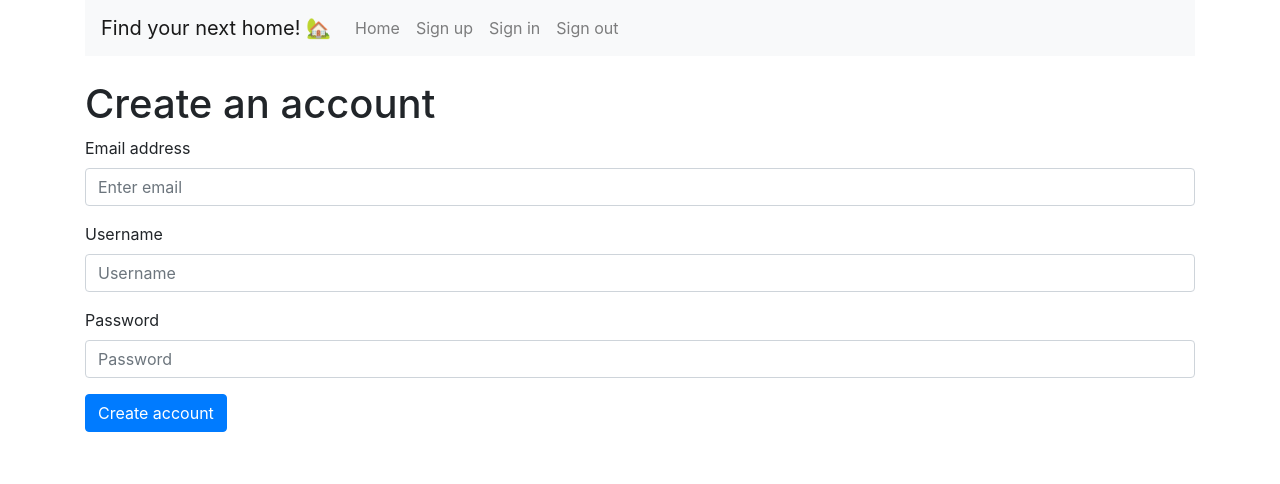
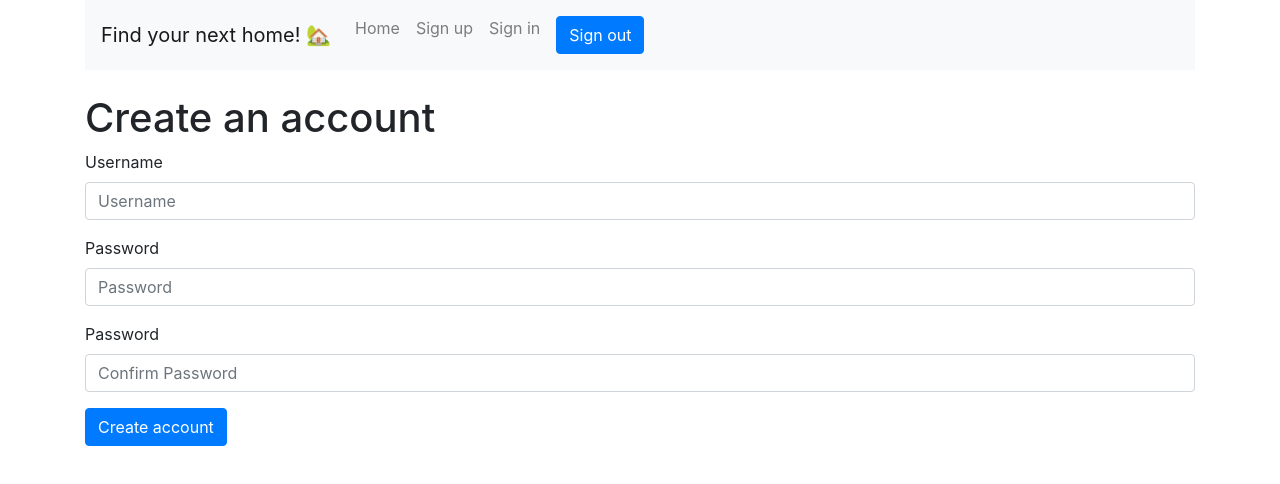
Before and after one commit to Katiechong-git/HomeFinder, a React (Create React App) app in the folder frontend/: page /signup in a window 1280 px wide. Shown: the top 484 px of the page. Built offline with nearby package versions, Linux system fonts and the light colour scheme.

Commit message:
added authentication in the backend, added cookie in DB and comments for users who are signed in

```diff
--- a/frontend/public/index.html
+++ b/frontend/public/index.html
@@ -2,14 +2,12 @@
 <html lang="en">
   <head>
     <meta charset="utf-8" />
-    <link rel="icon" href="%PUBLIC_URL%/favicon.ico" />
     <meta name="viewport" content="width=device-width, initial-scale=1" />
     <meta name="theme-color" content="#000000" />
     <meta
       name="description"
       content="Web site created using create-react-app"
     />
-    <link rel="apple-touch-icon" href="%PUBLIC_URL%/logo192.png" />
     <!--
       manifest.json provides metadata used when your web app is installed on a
       user's mobile device or desktop. See https://developers.google.com/web/fundamentals/web-app-manifest/
--- a/frontend/src/components/Navigation.js
+++ b/frontend/src/components/Navigation.js
@@ -1,7 +1,14 @@
 import Navbar from "react-bootstrap/Navbar";
 import Nav from "react-bootstrap/Nav";
+import Button from "react-bootstrap/Button";
 
 function Navigation() {
+	const signOut = async () => {
+		const response = await fetch("/api/auth/logout");
+		if (response.ok) {
+			// history.push('/signin');
+		}
+	};
 	return (
 		<Navbar bg="light" expand="lg">
 			<Navbar.Brand href="#home">Find your next home! 🏡</Navbar.Brand>
@@ -11,7 +18,9 @@ function Navigation() {
 					<Nav.Link href="/">Home</Nav.Link>
 					<Nav.Link href="/signup">Sign up</Nav.Link>
 					<Nav.Link href="/signin">Sign in</Nav.Link>
-					<Nav.Link href="/signout">Sign out</Nav.Link>
+					<Nav.Link>
+						<Button onClick={signOut}>Sign out</Button>
+					</Nav.Link>
 				</Nav>
 			</Navbar.Collapse>
 		</Navbar>
--- a/frontend/src/pages/PostDetails.js
+++ b/frontend/src/pages/PostDetails.js
@@ -6,7 +6,8 @@ import { FacebookShareButton, FacebookIcon } from "react-share";
 import { WhatsappShareButton, WhatsappIcon } from "react-share";
 import { EmailShareButton, EmailIcon } from "react-share";
 import { useParams } from "react-router-dom";
-
+import Form from "react-bootstrap/Form";
+import Button from "react-bootstrap/Button";
 function PostDetails() {
 	const postId = useParams().postId;
 
@@ -15,6 +16,7 @@ function PostDetails() {
 
 	console.log(url);
 	const [post, setPost] = useState({});
+	const [comment, setComment] = useState("");
 	const html = post.postingbody;
 
 	// get the posts from the backend
@@ -23,10 +25,25 @@ function PostDetails() {
 			const _post = await fetch(`/api/posts/${postId}`).then((res) =>
 				res.json()
 			);
+			console.log("post?", _post);
 			setPost(_post);
 		} catch (err) {
 			console.log("error ", err);
 		}
+	};
+
+	const handleSubmit = async (e) => {
+		e.preventDefault();
+		console.log("comment", comment);
+		const response = await fetch(`/api/posts/post/${post._id}/comment`, {
+			method: "POST",
+			headers: {
+				"Content-Type": "application/json",
+			},
+			body: JSON.stringify({
+				comment,
+			}), // body data type must match "Content-Type" header
+		});
 	};
 
 	// load the database and clean up on server side
@@ -75,6 +92,27 @@ function PostDetails() {
 				<EmailShareButton url={url}>
 					<EmailIcon size={36} />
 				</EmailShareButton>
+				<Form onSubmit={handleSubmit}>
+					<Form.Group controlId="formBasicComment">
+						<Form.Label>Comment</Form.Label>
+						<Form.Control
+							as="textarea"
+							rows={3}
+							onChange={(evt) => setComment(evt.target.value)}
+							value={comment}
+						/>
+					</Form.Group>
+					<Button variant="primary" type="submit">
+						Submit
+					</Button>
+				</Form>
+				{post.comments &&
+					post.comments.map((comment) => (
+						<Card.Body>
+							<p>{comment.username}</p>
+							<p>{comment.description}</p>
+						</Card.Body>
+					))}
 			</Card.Footer>
 		</Card>
 	);
--- a/frontend/src/pages/SigninPage.js
+++ b/frontend/src/pages/SigninPage.js
@@ -4,7 +4,6 @@ import Button from "react-bootstrap/Button";
 import { useHistory } from "react-router-dom";
 
 function SigninPage(props) {
-	const [email, setEmail] = useState("");
 	const [username, setUsername] = useState("");
 	const [password, setPassword] = useState("");
 
@@ -12,12 +11,12 @@ function SigninPage(props) {
 	// its like a link object but dont need a visual component on screen
 	let history = useHistory();
 
-	const handleSubmit = async (values) => {
+	const handleSubmit = async (e) => {
+		e.preventDefault();
 		// This function received the values from the form
 		// The line below extract the two fields from the values object.
-		const { email, username, password } = values;
-		var body = {
-			email: email,
+
+		const body = {
 			username: username,
 			password: password,
 		};
@@ -33,13 +32,17 @@ function SigninPage(props) {
 
 		try {
 			const response = await fetch("/api/auth/login", options);
-			const user = await response.json();
+			const success = await response.json();
+			console.log(
+				"file: SigninPage.js ~ line 36 ~ handleSubmit ~ success",
+				success
+			);
 			// if we found the user based on the password/email values, then we set the user id to be in local storage
 			// and make the page go back to home page (but log in)
 			// Local Storage is a Web API native to modern web browsers.
 			// It allows websites/apps to store data (simple and limited) in the browser, making that data available in future browser sessions.
-			if (user) {
-				localStorage.setItem("_id", user._id);
+			if (success) {
+				// localStorage.setItem("_id", user._id);
 				history.push("/");
 			} else {
 				alert("Login Failed try again");
@@ -51,15 +54,6 @@ function SigninPage(props) {
 
 	return (
 		<Form onSubmit={handleSubmit}>
-			<Form.Group controlId="formBasicEmail">
-				<Form.Label>Email address</Form.Label>
-				<Form.Control
-					type="email"
-					placeholder="Enter email"
-					value={email}
-					onChange={(evt) => setEmail(evt.target.value)}
-				/>
-			</Form.Group>
 			<Form.Group controlId="formBasicUsername">
 				<Form.Label>Username</Form.Label>
 				<Form.Control
--- a/frontend/src/pages/SignupPage.js
+++ b/frontend/src/pages/SignupPage.js
@@ -3,24 +3,33 @@ import Form from "react-bootstrap/Form";
 import Button from "react-bootstrap/Button";
 
 function SignupPage() {
-	const [email, setEmail] = useState("");
-
 	const [username, setUsername] = useState("");
 	const [password, setPassword] = useState("");
+	const [confirmPassword, setConfirmPassword] = useState("");
+
+	const createUser = async (evt) => {
+		evt.preventDefault();
+		if (password !== confirmPassword) {
+			return;
+		}
+		const response = await fetch("/api/users/create", {
+			method: "POST",
+			headers: {
+				"Content-Type": "application/json",
+			},
+			body: JSON.stringify({
+				username: username,
+				password: password,
+			}), // body data type must match "Content-Type" header
+		});
+
+		console.log("Please create a account", response);
+	};
 
 	return (
 		<div>
 			<h1>Create an account</h1>
-			<Form>
-				<Form.Group controlId="formBasicEmail">
-					<Form.Label>Email address</Form.Label>
-					<Form.Control
-						type="email"
-						placeholder="Enter email"
-						value={email}
-						onChange={(evt) => setEmail(evt.target.value)}
-					/>
-				</Form.Group>
+			<Form onSubmit={createUser}>
 				<Form.Group controlId="formBasicUsername">
 					<Form.Label>Username</Form.Label>
 					<Form.Control
@@ -39,28 +48,17 @@ function SignupPage() {
 						onChange={(evt) => setPassword(evt.target.value)}
 					/>
 				</Form.Group>
+				<Form.Group controlId="formBasicPassword">
+					<Form.Label>Password</Form.Label>
+					<Form.Control
+						type="password"
+						placeholder="Confirm Password"
+						value={confirmPassword}
+						onChange={(evt) => setConfirmPassword(evt.target.value)}
+					/>
+				</Form.Group>
 
-				<Button
-					variant="primary"
-					type="submit"
-					onClick={async (evt) => {
-						// evt.preventDefault();
-
-						const response = await fetch("/api/users/create", {
-							method: "POST",
-							headers: {
-								"Content-Type": "application/json",
-							},
-							body: JSON.stringify({
-								email: email,
-								username: username,
-								password: password,
-							}), // body data type must match "Content-Type" header
-						});
-
-						console.log("Please create a account", response);
-					}}
-				>
+				<Button variant="primary" type="submit">
 					Create account
 				</Button>
 			</Form>
```
Also changed, not shown: 1 other file (tests, documents, lock files or other folders).
